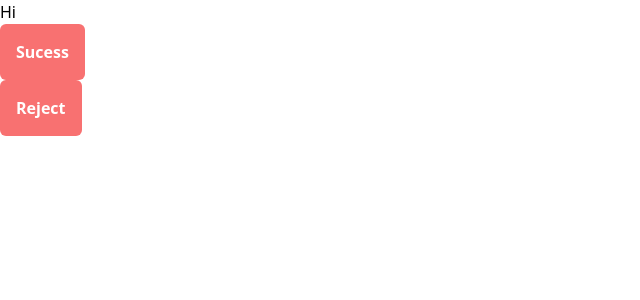
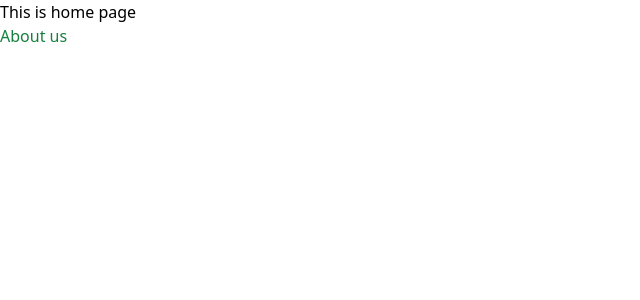
Before and after one commit to Diamo10/mp, a React (Vite) app in the folder frontend/: page / in a window 1280 px wide. Shown: the top 300 px of the page, without its empty margins (0-640 px from the left). Built offline with nearby package versions, Linux system fonts and the light colour scheme.

Commit message:
frontend:setup router, tailwind css

```diff
--- a/frontend/package.json
+++ b/frontend/package.json
@@ -24,6 +24,7 @@
     "eslint-plugin-react-hooks": "^4.6.2",
     "eslint-plugin-react-refresh": "^0.4.7",
     "postcss": "^8.4.39",
+    "react-router-dom": "^6.25.1",
     "tailwindcss": "^3.4.6",
     "vite": "^5.3.4"
   }
--- a/frontend/src/App.jsx
+++ b/frontend/src/App.jsx
@@ -1,24 +1,18 @@
 import React from "react";
-import Button from "./(components)/Button";
-import { toast, ToastContainer } from "react-toastify";
-import "react-toastify/dist/ReactToastify.css";
+import { BrowserRouter, Route, Routes } from "react-router-dom";
+import Home from "./pages/Home";
+import About from "./pages/About";
+import NotFound from "./pages/NotFound";
 
 const App = () => {
-  const sucess = () => {
-    toast("This is a success message");
-  };
-  const fail = () => {
-    toast("This is a fail message");
-  };
   return (
-    <div>
-      Hi
-      <div>
-        <Button name="Sucess" click={sucess} />
-        <Button name="Reject" click={fail} />
-      </div>
-      <ToastContainer />
-    </div>
+    <BrowserRouter>
+      <Routes>
+        <Route path="/" element={<Home />} />
+        <Route path="/about" element={<About />} />
+        <Route path="*" element={<NotFound />} />
+      </Routes>
+    </BrowserRouter>
   );
 };
 
--- /dev/null
+++ b/frontend/src/pages/About.jsx
@@ -0,0 +1,7 @@
+import React from "react";
+
+const About = () => {
+  return <div>This is About us pages</div>;
+};
+
+export default About;
--- /dev/null
+++ b/frontend/src/pages/Home.jsx
@@ -0,0 +1,15 @@
+import React from "react";
+import { Link } from "react-router-dom";
+
+const Home = () => {
+  return (
+    <div>
+      This is home page
+      <div className="text-green-700 cursor-pointer hover:text-green-800 ">
+        <Link to="/about">About us</Link>
+      </div>
+    </div>
+  );
+};
+
+export default Home;
--- /dev/null
+++ b/frontend/src/pages/NotFound.jsx
@@ -0,0 +1,7 @@
+import React from "react";
+
+const NotFound = () => {
+  return <div>Page not found</div>;
+};
+
+export default NotFound;
```
Also changed, not shown: 1 other file (tests, documents, lock files or other folders).
